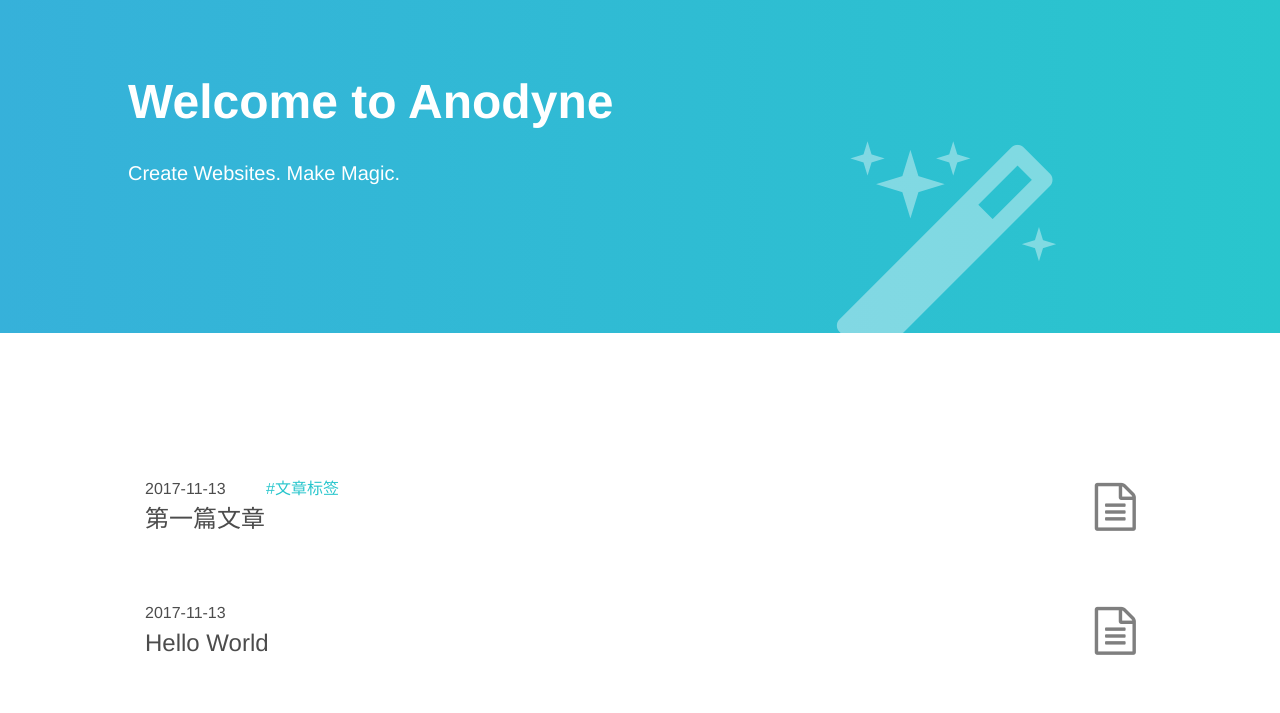
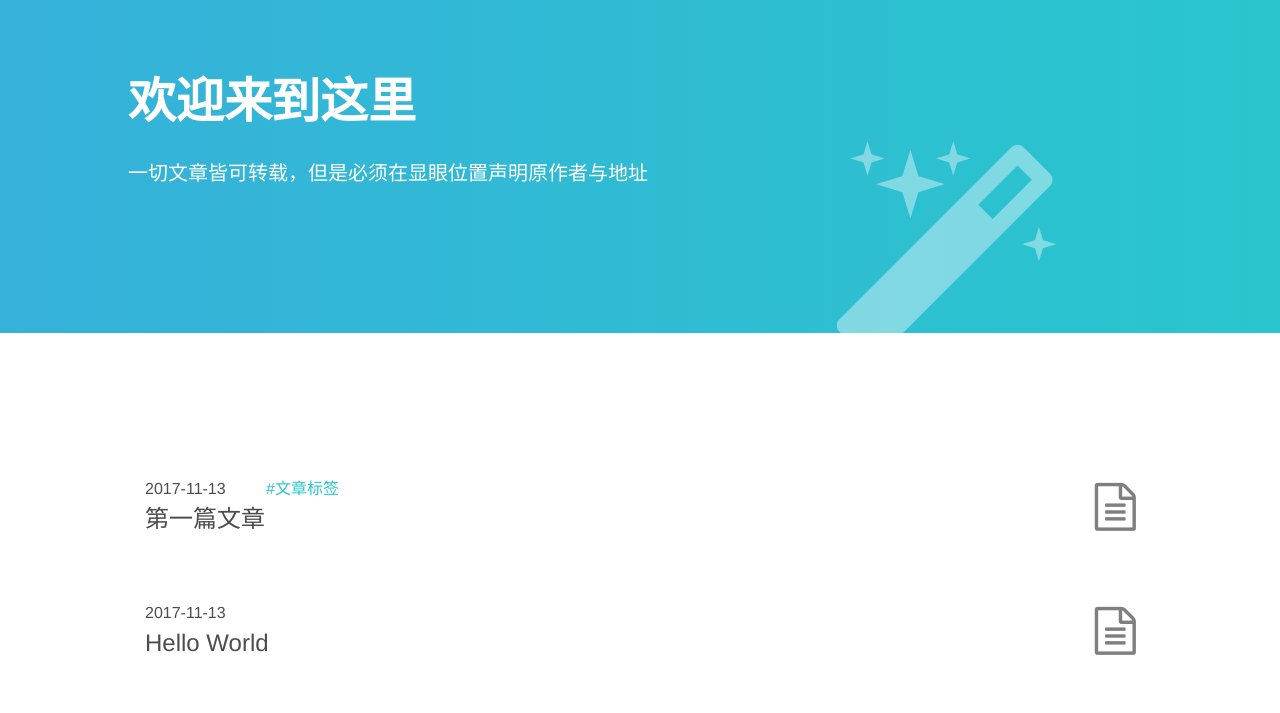
Before and after one commit to luoshu-open/blog, a plain HTML site: page index.html in a window 1280 px wide. Shown: the part 87-800 px from the top of the page. Drawn offline with nearby package versions, Linux system fonts and the light colour scheme.

Commit message:
Site updated: 2017-11-13 12:38:12

```diff
--- a/index.html
+++ b/index.html
@@ -108,8 +108,8 @@
     <!-- Title -->
     <div class="w-100 mw8 center vh-40 dt">
         <div class="dtc v-mid white">
-            <h1 class="f1-l f2-m tc tc-m tl-ns">Welcome to Anodyne</h1>
-            <p class="f4 fw3 pab-100px tc tc-m tl-ns">Create Websites. Make Magic.</p>
+            <h1 class="f1-l f2-m tc tc-m tl-ns">欢迎来到这里</h1>
+            <p class="f4 fw3 pab-100px tc tc-m tl-ns">一切文章皆可转载，但是必须在显眼位置声明原作者与地址</p>
         </div>
     </div>
 
```
Also changed, not shown: 2017/11/13/hello-world/index.html (+1 -1 lines), 2017/11/13/spring-factorybean/index.html (+1 -1 lines), 2017/11/13/writeblog/index.html (+1 -1 lines).
